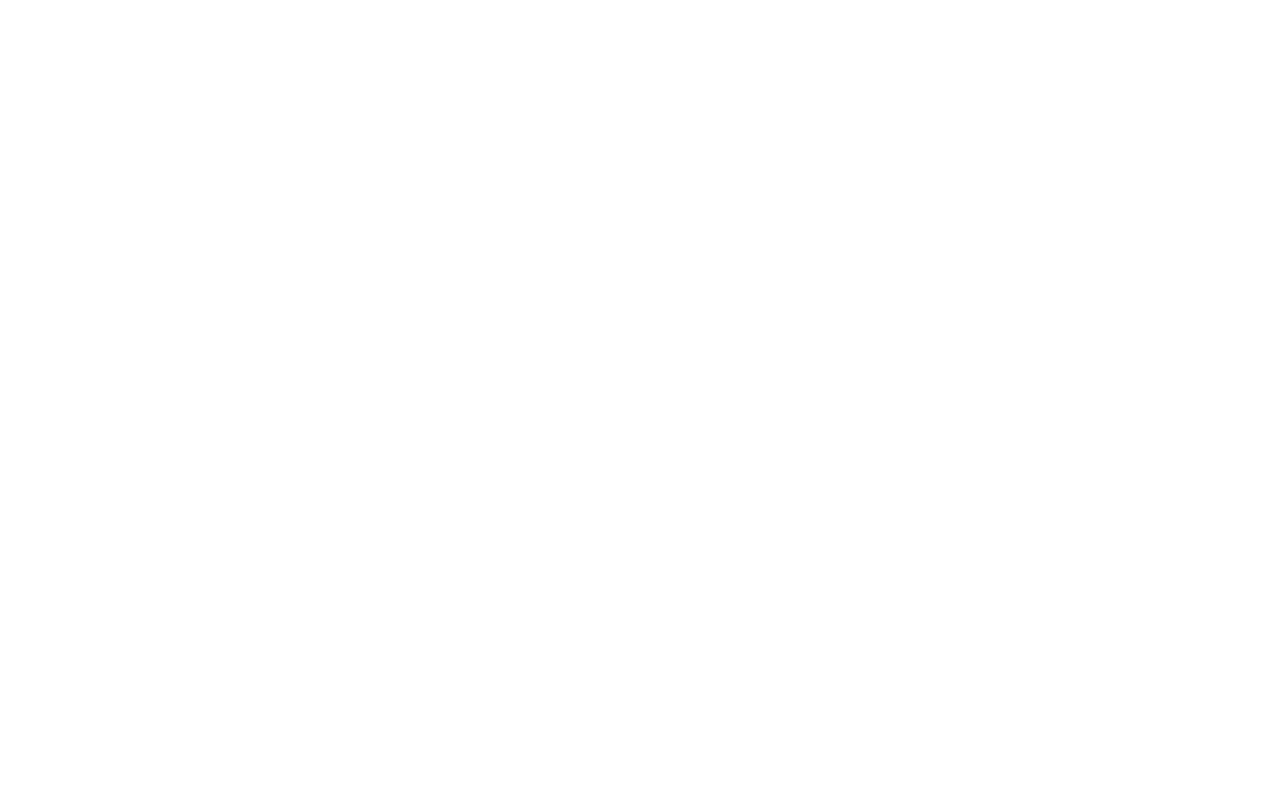
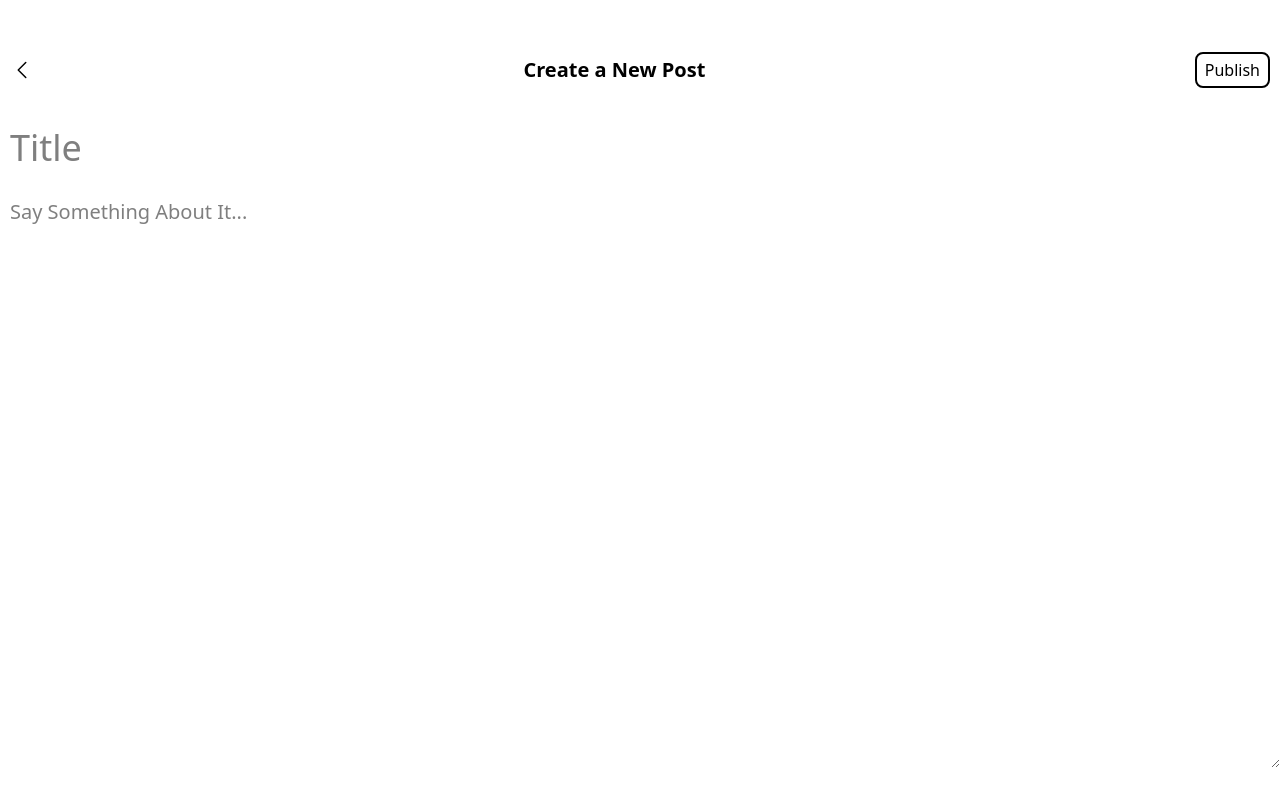
Before and after one commit to NYCU-SDC/eng-training-social-frontend, a React (Vite) app: page /post/create in a window 1280 px wide. Before the commit this address had no page. Built offline with nearby package versions, Linux system fonts and the light colour scheme.

Commit message:
feat: add Create Post page

```diff
--- a/src/App.tsx
+++ b/src/App.tsx
@@ -1,10 +1,12 @@
 import { Routes, Route } from "react-router";
 import Home from "@/pages/Home";
+import CreatePost from "@/pages/CreatePost.tsx";
 
 function App() {
   return (
     <Routes>
       <Route path="/" element={<Home />} />
+      <Route path="/post/create" element={<CreatePost />} />
     </Routes>
   );
 }
--- /dev/null
+++ b/src/components/Button.tsx
@@ -0,0 +1,20 @@
+import { type ReactNode } from "react";
+
+export default function Button({
+  className,
+  children,
+}: {
+  className?: string;
+  children?: ReactNode;
+}) {
+  return (
+    <div
+      className={[
+        "py-1 px-2 rounded-lg border-2 border-black flex justify-center items-center gap-1",
+        className,
+      ].join(" ")}
+    >
+      {children}
+    </div>
+  );
+}
--- a/src/components/NewPostButton.tsx
+++ /dev/null
@@ -1,10 +0,0 @@
-import { PlusIcon } from "@heroicons/react/24/outline";
-
-export default function NewPostButton() {
-  return (
-    <div className="w-[200px] h-8 rounded-lg border-2 border-black flex justify-center items-center gap-1">
-      <PlusIcon className="size-6" />
-      <p>New Post</p>
-    </div>
-  );
-}
--- /dev/null
+++ b/src/pages/CreatePost.tsx
@@ -0,0 +1,22 @@
+import { ChevronLeftIcon } from "@heroicons/react/24/outline";
+import Button from "@/components/Button.tsx";
+
+export default function CreatePost() {
+  return (
+    <div className="py-8 h-screen flex flex-col gap-2.5">
+      <div className="flex items-center justify-between px-2.5 py-5">
+        <ChevronLeftIcon className="size-6" />
+        <h1 className="text-xl font-semibold">Create a New Post</h1>
+        <Button>Publish</Button>
+      </div>
+      <input
+        placeholder="Title"
+        className="text-4xl p-2.5 focus:outline-none"
+      />
+      <textarea
+        placeholder="Say Something About It..."
+        className="text-xl p-2.5 focus:outline-none h-full"
+      />
+    </div>
+  );
+}
--- a/src/pages/Home.tsx
+++ b/src/pages/Home.tsx
@@ -1,13 +1,17 @@
 import PostCard from "@/components/PostCard";
 import Navigation from "@/components/Navigation";
-import NewPostButton from "@/components/NewPostButton.tsx";
+import Button from "@/components/Button.tsx";
+import { PlusIcon } from "@heroicons/react/24/outline";
 
 export default function Home() {
   return (
-    <div className="py-8 h-screen relative flex flex-col">
+    <div className="py-8 h-screen flex flex-col">
       <div className="h-full overflow-y-auto">
         <div className="justify-items-center py-4">
-          <NewPostButton />
+          <Button className="w-[200px]">
+            <PlusIcon className="size-6" />
+            <p>New Post</p>
+          </Button>
         </div>
         <div className="flex flex-col">
           <PostCard />
```
